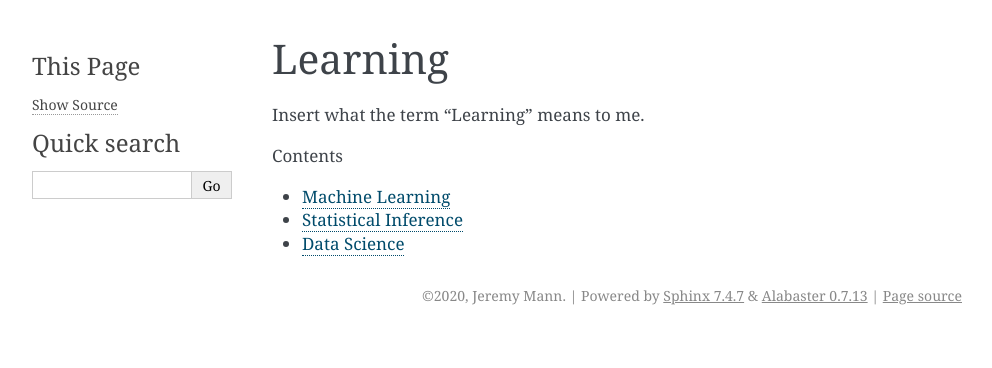
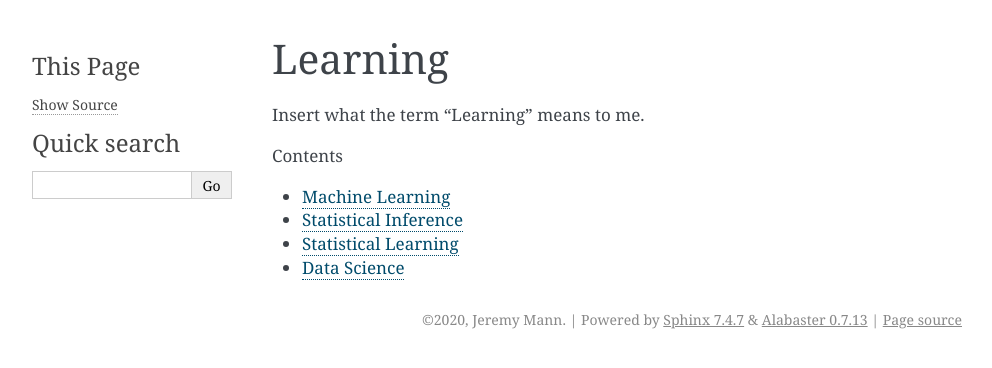
Before and after one commit to jmann277/blog, a Sphinx documentation site: the page built from docs/source/learning/learning_main_page.rst, in a window 1280 px wide. Shown: the top 368 px of the page, without its empty margins (148-1140 px from the left). Built offline with Sphinx 7.4.7, drawn with Linux system fonts in a browser that asks for light colours.

Commit message:
moved statistical learning to learn section

```diff
--- a/docs/source/learning/learning_main_page.rst
+++ b/docs/source/learning/learning_main_page.rst
@@ -9,4 +9,5 @@ Insert what the term "Learning" means to me.
 
    machine_learning/machine_learning_main_page
    statistical_inference/statistical_inference_main_page
+   statistical_learning/statistical_learning_main_page
    data_science/data_science_main_page
```
Also changed, not shown: docs/source/learning/statistical_learning/statistical_learning_main_page.rst (renamed from docs/source/pure_math/statistical_learning/statistical_learning_main_page.rst).
